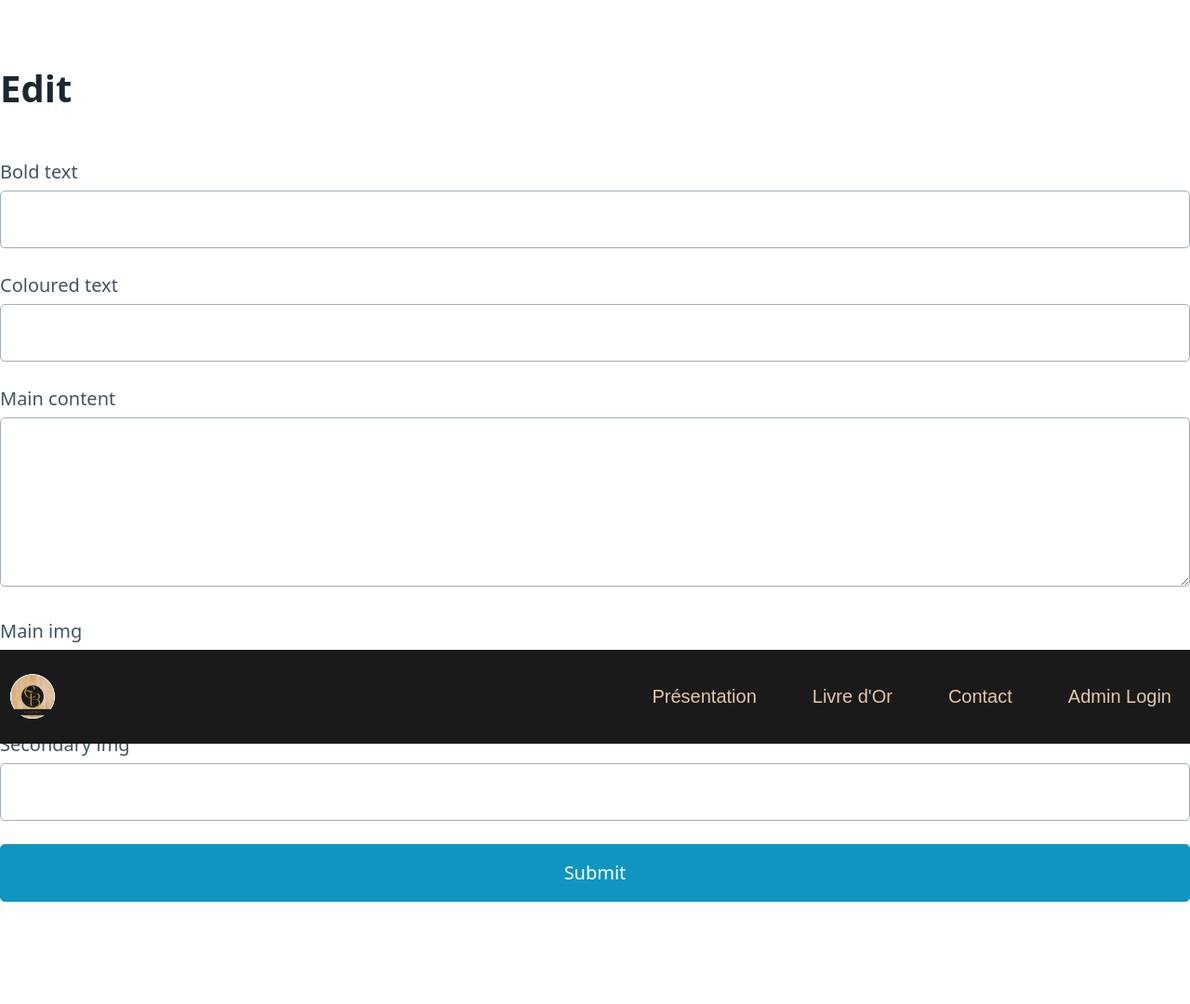
After one commit to WildCodeSchool/2023-03-remote-fr-php-eb-conception, a PHP site: template src/View/Content/editContent.html.twig in a window 1280 px wide. The commit adds this page. Shown: the whole page at 93% size. Run offline with PHP 8.4, Linux system fonts and the light colour scheme; the template is opened without the code that fills it, so the values that code supplies are empty; some libraries are stand-ins or nearby versions.

Commit message:
moved to new branch

```diff
--- a/database.sql
+++ b/database.sql
@@ -53,7 +53,7 @@ CREATE TABLE
         `id` INT NOT NULL AUTO_INCREMENT PRIMARY KEY,
         `first_name` VARCHAR(55),
         `last_name` VARCHAR(55),
-        `message` TEXT(1000) NOT NULl,
+        `message` TEXT(1000) NOT NULL
     ) ENGINE = InnoDB DEFAULT CHARSET = latin1;
 
 CREATE TABLE
@@ -100,7 +100,7 @@ CREATE TABLE
         `id` INT NOT NULL AUTO_INCREMENT PRIMARY KEY,
         `name` VARCHAR(255),
         `mail` VARCHAR(255),
-        `message` TEXT(1000) NOT NULl,
+        `message` TEXT(1000) NOT NULL
     ) ENGINE = InnoDB DEFAULT CHARSET = latin1;
 
 --
--- a/src/Controller/AbstractController.php
+++ b/src/Controller/AbstractController.php
@@ -27,8 +27,8 @@ abstract class AbstractController
             ]
         );
         $this->twig->addExtension(new DebugExtension());
-        $userManager = new AdminManager();
-        $this->admin = isset($_SESSION['admin_id']) ? $userManager->selectOneById($_SESSION['admin_id']) : false;
+        $adminManager = new AdminManager();
+        $this->admin = isset($_SESSION['admin_id']) ? $adminManager->selectOneById($_SESSION['admin_id']) : false;
         $this->twig->addGlobal('admin', $this->admin);
     }
 }
--- a/src/Controller/ItemController.php
+++ b/src/Controller/ItemController.php
@@ -20,12 +20,12 @@ class ItemController extends AbstractController
     /**
      * Show informations for a specific item
      */
-    public function livreDor(int $id): string
+    public function show(int $id): string
     {
         $itemManager = new ItemManager();
         $item = $itemManager->selectOneById($id);
 
-        return $this->twig->render('Item/livreDor.html.twig', ['item' => $item]);
+        return $this->twig->render('Item/show.html.twig', ['item' => $item]);
     }
 
     /**
--- /dev/null
+++ b/src/View/Content/editContent.html.twig
@@ -0,0 +1,39 @@
+{% extends 'layout.html.twig' %}
+
+{% block stylesheet %}
+	<link rel="stylesheet" href="https://cdn.jsdelivr.net/npm/@picocss/pico@1/css/pico.min.css">
+{% endblock %}
+
+{% block content %}
+
+	<h1>Edit {{ content.title }}</h1>
+
+	<form method="post">
+
+		<input type="hidden" value="{{ content.id }}" name="id">
+
+		<label for="bold_text">Bold text
+		<input type="text" value="{{ content.bold_text }}" name="bold_text" id="bold_text" placeholder="{{ content.bold_text }}">
+        </label>
+
+        <label for="coloured_text">Coloured text
+		<input type="text" value="{{ content.coloured_text }}" name="coloured_text" id="coloured_text" placeholder="{{ content.coloured_text }}">
+        </label>
+
+        <label for="main_content">Main content
+		<textarea type="text" name="main_content" id="main_content" placeholder="{{ content.main_content }}" rows="5">{{ content.main_content }}</textarea>
+        </label>
+
+        <label for="main_img">Main img
+		<input type="text" value="{{ content.main_img }}" name="main_img" id="main_img" placeholder="{{ content.main_img }}">
+        </label>
+
+        <label for="secondary_img">Secondary img
+		<input type="text" value="{{ content.secondary_img }}" name="secondary_img" id="secondary_img" placeholder="{{ content.secondary_img }}">
+        </label>
+
+		<button>Submit</button>
+
+	</form>
+
+{% endblock %}
--- a/src/View/Content/showContent.html.twig
+++ b/src/View/Content/showContent.html.twig
@@ -5,7 +5,6 @@
 {% endblock %}
 
 {% block content %}
-	<main>
 
 		<h1>All Content</h1>
 
@@ -14,6 +13,7 @@
 			{% for item in content %}
 				<li>
 					<h2>{{ item.title }}</h2>
+                    <a href="/content/editContent?id={{ item.id }}">Edit</a>
 					<p>{{ item.bold_text }}</p>
 					<p>{{ item.coloured_text }}</p>
 					<p>{{ item.main_content }}</p>
@@ -26,5 +26,5 @@
 				</li>
 			{% endfor %}
 		</ul>
-	</main>
+
 {% endblock %}
--- a/src/View/Include/_navbar.html.twig
+++ b/src/View/Include/_navbar.html.twig
@@ -34,12 +34,16 @@
 				<li class="header__nav__menu__link">
 					<a href="#" class="primarylink">Contact</a>
 				</li>
-				<li class="header__nav__menu__link">
-					<a href="/admin">Admin Login</a>
-					{% if admin %}
+				{% if admin is null %}
+					<li class="header__nav__menu__link">
+						<a href="/admin">Admin Login</a>
+					</li>
+				{% endif %}
+				{% if admin %}
+					<li class="header__nav__menu__link">
 						<a href="/showContent">Show content</a>
-					{% endif %}
-				</li>
+					</li>
+				{% endif %}
 			</ul>
 		</div>
 	</nav>
--- a/src/View/Item/livreDor.html.twig
+++ /dev/null
@@ -1,5 +0,0 @@
-{% extends 'layout.html.twig' %}
-
-{% block content %}
-
-{% endblock %}
--- a/src/View/layout.html.twig
+++ b/src/View/layout.html.twig
@@ -17,7 +17,9 @@
 
 <body>
     {% include 'Include/_navbar.html.twig' %}
+    <main>
     {% block content %}{% endblock %}
+    </main>
     {% block javascript %}{% endblock %}
 </body>
 </html>
--- a/src/routes.php
+++ b/src/routes.php
@@ -10,6 +10,7 @@ return [
     '' => ['HomeController', 'index',],
     'content' => ['ContentController', 'add'],
     'showContent' => ['ContentController', 'showContent'],
+    'content/editContent' => ['ContentController', 'editContent', ['id']],
     'admin' => ['AdminController', 'login' ],
     'items' => ['ItemController', 'index',],
     'items/edit' => ['ItemController', 'edit', ['id']],
```
Also changed, not shown: src/Controller/ContentController.php (+21 -0 lines), src/Model/ContentManager.php (+9 -2 lines), src/View/Home/index.html.twig (+5 -5 lines), public/assets/css/home.css.
